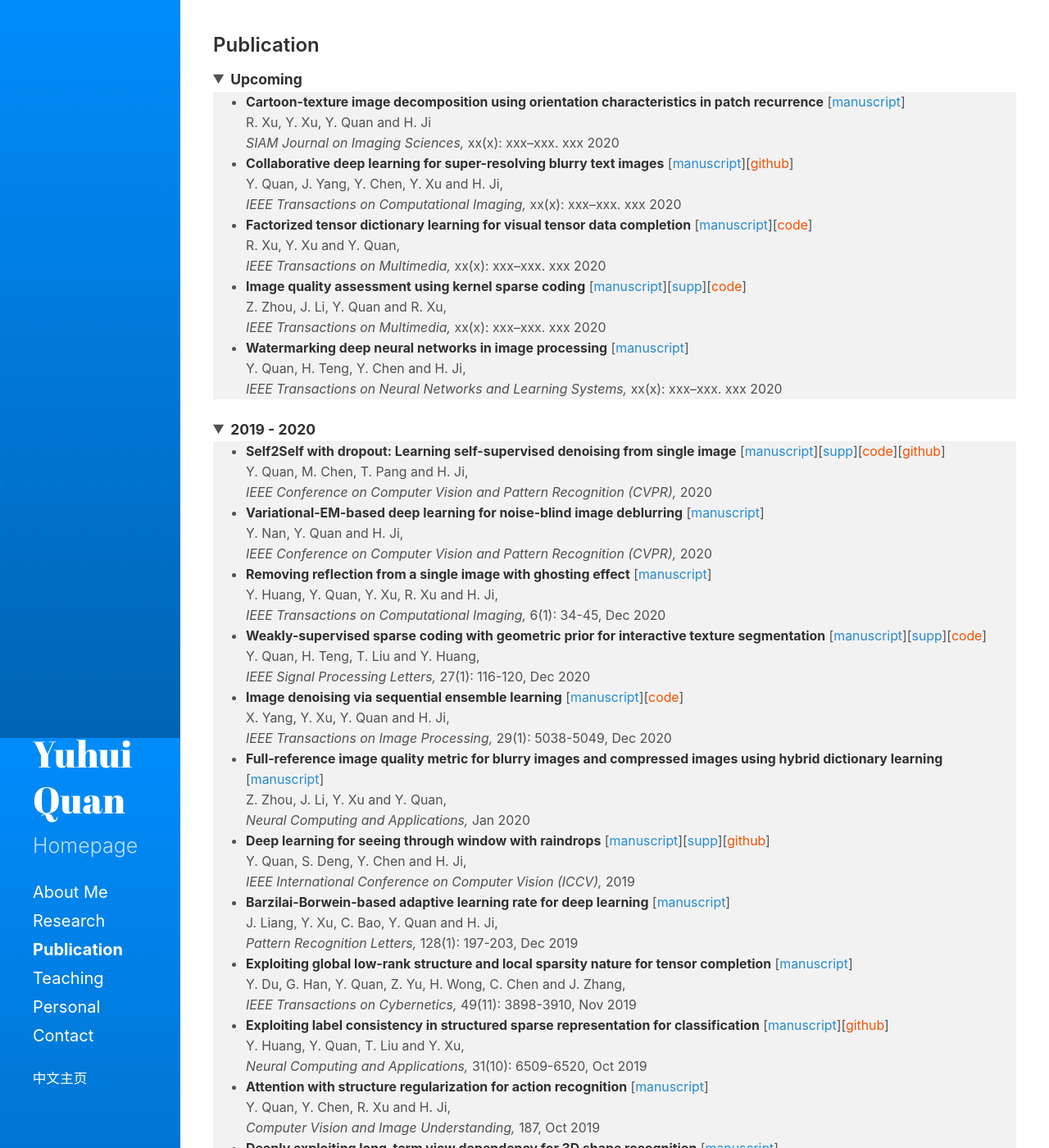
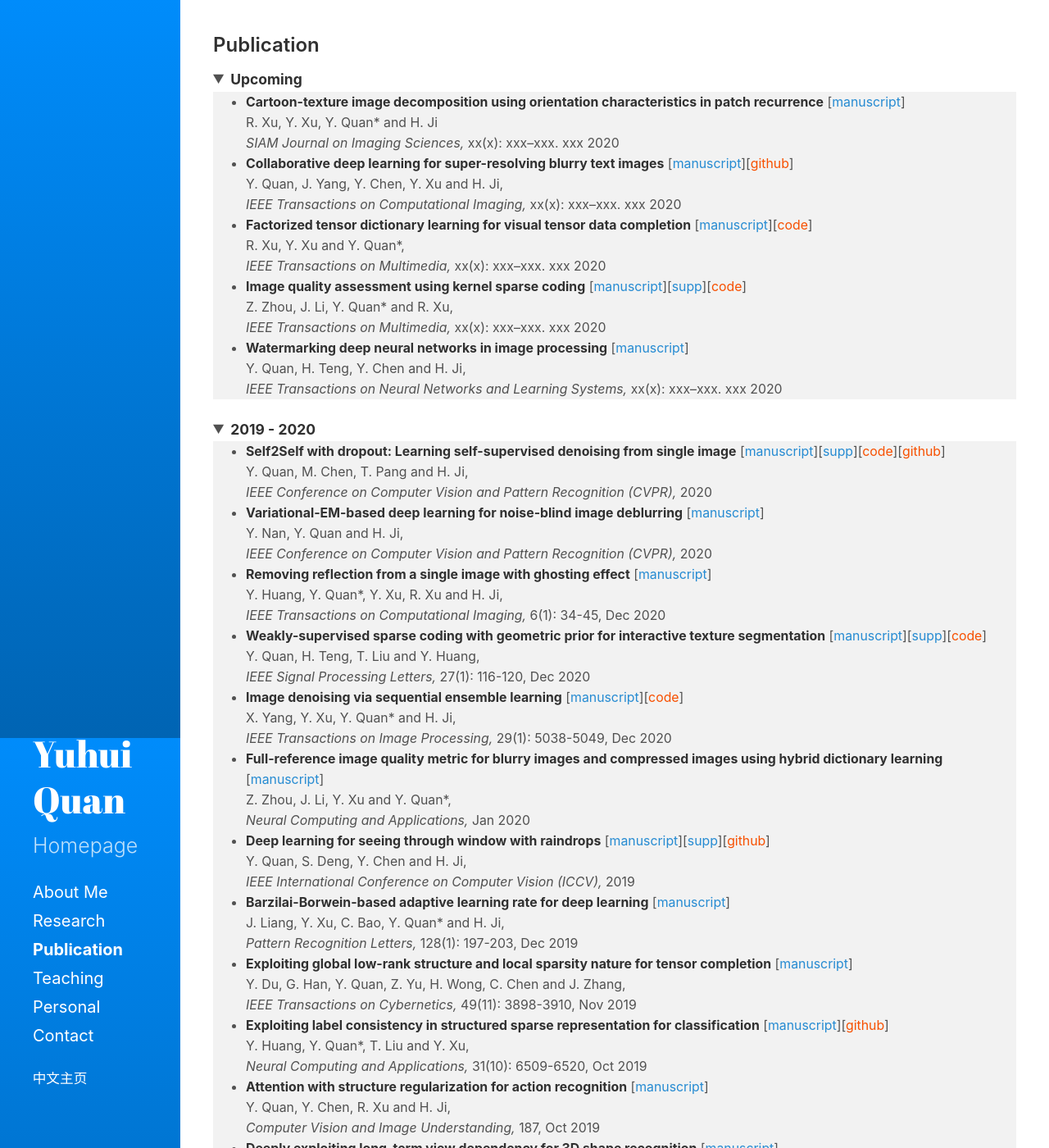
Before and after one commit to csyhquan/csyhquan.github.io, a Jekyll site: the page built from category/c_publication.md, in a window 1280 px wide and 1400 px high. Shown: the whole window at 82% size. Built offline with Jekyll 4.4.1, drawn with Linux system fonts in a browser that asks for light colours; some of the changed text lies outside the part shown.

Commit message:
Update c_publication.md

```diff
--- a/category/c_publication.md
+++ b/category/c_publication.md
@@ -8,16 +8,16 @@ title: Publication
 <small>
 <ul style="background-color: #f2f2f2;">
 <li><span style="font-size: 95%;"><strong>Cartoon-texture image decomposition using orientation characteristics in patch recurrence</strong>  [<a href="https://github.com/csyhquan/csyhquan.github.io/raw/master/manuscript/20x-siam-Cartoon-Texture%20Image%20Decomposition%20using%20Orientation%20Characteristics%20in%20Patch%20Recurrence.pdf">manuscript</a>]</span><br />
-<span style="font-size: 95%;"> R. Xu, Y. Xu, Y. Quan and H. Ji<br />
+<span style="font-size: 95%;"> R. Xu, Y. Xu, Y. Quan* and H. Ji<br />
 <em>SIAM Journal on Imaging Sciences, </em>xx(x): xxx–xxx. xxx 2020</span></li>
 <li><span style="font-size: 95%;"><strong>Collaborative deep learning for super-resolving blurry text images</strong>  [<a href="https://github.com/csyhquan/csyhquan.github.io/raw/master/manuscript/20x-tci-Collaborative%20Deep%20Learning%20for%20Super-Resolving%20Blurry%20Text%20Images.pdf">manuscript</a>][<a href="https://github.com/csjietingyang/ImplementationOfOurAcceptedPaper"><font color="#F75000">github</font></a>]</span><br />
 <span style="font-size: 95%;">Y. Quan, J. Yang, Y. Chen, Y. Xu and H. Ji, <br />
 <em>IEEE Transactions on Computational Imaging, </em>xx(x): xxx–xxx. xxx 2020</span></li>
 <li><span style="font-size: 95%;"><strong>Factorized tensor dictionary learning for visual tensor data completion</strong>  [<a href="https://github.com/csyhquan/csyhquan.github.io/raw/master/manuscript/20x-tmm-Factorized%20Tensor%20Dictionary%20Learning%20for%20Visual%20Tensor%20Data%20Completion.PDF">manuscript</a>][<a href="https://github.com/csyhquan/csyhquan.github.io/raw/master/code/tensor_completion.rar"><font color="#F75000">code</font></a>]</span><br />
-<span style="font-size: 95%;">R. Xu, Y. Xu and Y. Quan, <br />
+<span style="font-size: 95%;">R. Xu, Y. Xu and Y. Quan*, <br />
 <em>IEEE Transactions on Multimedia, </em>xx(x): xxx–xxx. xxx 2020</span></li>
 <li><span style="font-size: 95%;"><strong>Image quality assessment using kernel sparse coding</strong>  [<a href="https://github.com/csyhquan/csyhquan.github.io/raw/master/manuscript/20x-tmm-Image%20Quality%20Assessment%20Using%20Kernel%20Sparse%20Coding.pdf">manuscript</a>][<a href="https://github.com/csyhquan/csyhquan.github.io/raw/master/manuscript/20x-tmm-Image%20Quality%20Assessment%20Using%20Kernel%20Sparse%20Coding%20(SUPP).pdf">supp</a>][<a href="https://github.com/csyhquan/csyhquan.github.io/raw/master/code/TMM-kernel/TMM-KSC_IQA-FinalCode.rar"><font color="#F75000">code</font></a>]</span><br />
-<span style="font-size: 95%;"> Z. Zhou, J. Li, Y. Quan and R. Xu, <br />
+<span style="font-size: 95%;"> Z. Zhou, J. Li, Y. Quan* and R. Xu, <br />
 <em>IEEE Transactions on Multimedia, </em>xx(x): xxx–xxx. xxx 2020</span></li>
 <li><span style="font-size: 95%;"><strong>Watermarking deep neural networks in image processing</strong>  [<a href="https://github.com/csyhquan/csyhquan.github.io/raw/master/manuscript/20x-tnnls-Watermarking%20Deep%20Neural%20Networks%20in%20Image%20Processing.pdf">manuscript</a>]</span><br />
 <span style="font-size: 95%;"> Y. Quan, H. Teng, Y. Chen and H. Ji, <br />
@@ -38,38 +38,38 @@ title: Publication
 <span style="font-size: 95%;"> Y. Nan, Y. Quan and H. Ji, <br />
 <em>IEEE Conference on Computer Vision and Pattern Recognition (CVPR), </em>2020</span></li><!--Seattle(virtual），Jun-->
 <li><span style="font-size: 95%;"><strong>Removing reflection from a single image with ghosting effect</strong> [<a href="https://github.com/csyhquan/csyhquan.github.io/raw/master/manuscript/20-tci-Removing%20Reflection%20From%20a%20Single%20Image%20With%20Ghosting%20Effect.pdf" download="github3">manuscript</a>]</span><br />
-<span style="font-size: 95%;"> Y. Huang, Y. Quan, Y. Xu, R. Xu and H. Ji,<br />
+<span style="font-size: 95%;"> Y. Huang, Y. Quan*, Y. Xu, R. Xu and H. Ji,<br />
  <em> IEEE Transactions on Computational Imaging, </em>6(1): 34-45, Dec 2020</span></li>
  <li><span style="font-size: 95%;"><strong>Weakly-supervised sparse coding with geometric prior for interactive texture segmentation</strong> [<a href="https://github.com/csyhquan/csyhquan.github.io/raw/master/manuscript/20-spl-Weakly-Supervised%20Sparse%20Coding%20with%20Geometric%20Prior%20for%20Interactive%20Texture%20Segmentation.pdf" download="github4">manuscript</a>][<a href="https://github.com/csyhquan/csyhquan.github.io/raw/master/manuscript/20-spl-Weakly-Supervised%20Sparse%20Coding%20with%20Geometric%20Prior%20for%20Interactive%20Texture%20Segmentation%20(SUPP).pdf" download="sup3">supp</a>][<a href="https://github.com/csyhquan/csyhquan.github.io/raw/master/code/code-texture%20segmentation.rar"><font color="#F75000">code</font></a>]</span><br />
 <span style="font-size: 95%;"> Y. Quan, H. Teng, T. Liu and Y. Huang,<br />
  <em> IEEE Signal Processing Letters, </em>27(1): 116-120, Dec 2020</span></li>
  <li><span style="font-size: 95%;"><strong>Image denoising via sequential ensemble learning</strong> [<a href="https://github.com/csyhquan/csyhquan.github.io/raw/master/manuscript/20-tip-Image%20Denoising%20via%20Sequential%20Ensemble%20Learning.pdf" download="github4">manuscript</a>][<a href="https://github.com/csyhquan/csyhquan.github.io/raw/master/code/20-tip-Image%20Denoising%20via%20Sequential%20Ensemble%20Learning/ensemble-denoiser.rar" download="code9"><font color="#F75000">code</font></a>]</span><br />
-<span style="font-size: 95%;"> X. Yang, Y. Xu, Y. Quan and H. Ji,<br />
+<span style="font-size: 95%;"> X. Yang, Y. Xu, Y. Quan* and H. Ji,<br />
  <em> IEEE Transactions on Image Processing, </em>29(1): 5038-5049, Dec 2020</span></li>
  <li><span style="font-size: 95%;"><strong>Full-reference image quality metric for blurry images and compressed images using hybrid dictionary learning</strong> [<a href="https://github.com/csyhquan/csyhquan.github.io/raw/master/manuscript/20-nca-Full-reference%20image%20quality%20metric%20for%20blurry%20images%20and%20compressed%20images%20using%20hybrid%20dictionary%20learning.pdf" download="github">manuscript</a>] </span><br />
-<span style="font-size: 95%;"> Z. Zhou, J. Li, Y. Xu and Y. Quan,<br />
+<span style="font-size: 95%;"> Z. Zhou, J. Li, Y. Xu and Y. Quan*,<br />
 <em> Neural Computing and Applications, </em>Jan 2020</span></li>
 
 <li><span style="font-size: 95%;"><strong>Deep learning for seeing through window with raindrops</strong> [<a href="https://github.com/csyhquan/csyhquan.github.io/raw/master/manuscript/19-iccv-Deep%20Learning%20for%20Seeing%20Through%20Window%20With%20Raindrops.pdf" download="github1">manuscript</a>][<a href="https://github.com/csyhquan/csyhquan.github.io/raw/master/manuscript/19-iccv-Deep%20Learning%20for%20Seeing%20Through%20Window%20With%20Raindrops%20(SUPP).pdf" download="sup2">supp</a>][<a href="https://github.com/jackiesdd/raindropAttention"><font color="#F75000">github</font></a>]</span><br />
 <span style="font-size: 95%;"> Y. Quan, S. Deng, Y. Chen and H. Ji,<br />
  <em> IEEE International Conference on Computer Vision (ICCV), </em><!--Seoul, Oct -->2019</span></li>
  <li><span style="font-size: 95%;"><strong>Barzilai-Borwein-based adaptive learning rate for deep learning</strong> [<a href="https://github.com/csyhquan/csyhquan.github.io/raw/master/manuscript/19-pr-Barzilai%E2%80%93Borwein-based%20adaptive%20learning%20rate%20for%20deep%20learning.pdf" download="github6">manuscript</a>]</span><br />
-<span style="font-size: 95%;"> J. Liang, Y. Xu, C. Bao, Y. Quan and H. Ji,<br />
+<span style="font-size: 95%;"> J. Liang, Y. Xu, C. Bao, Y. Quan* and H. Ji,<br />
  <em> Pattern Recognition Letters, </em>128(1): 197-203, Dec 2019</span></li>
  <li><span style="font-size: 95%;"><strong>Exploiting global low-rank structure and local sparsity nature for tensor completion</strong> [<a href="https://github.com/csyhquan/csyhquan.github.io/raw/master/manuscript/19-tcyb-Exploiting%20Global%20Low-rank%20Structure%20and%20Local%20Sparsity%20Nature%20for%20Tensor%20Completion.pdf" download="github10">manuscript</a>]</span><br />
 <span style="font-size: 95%;"> Y. Du, G. Han, Y. Quan, Z. Yu, H. Wong, C. Chen and J. Zhang,<br />
 <em> IEEE Transactions on Cybernetics,</em> 49(11): 3898-3910, Nov 2019</span></li>
 <li><span style="font-size: 95%;"><strong>Exploiting label consistency in structured sparse representation for classification</strong> [<a href="https://github.com/csyhquan/csyhquan.github.io/raw/master/manuscript/19-nca-Exploiting%20label%20consistency%20in%20structured%20sparse%20representation%20for%20classification.pdf" download="github7">manuscript</a>][<a href="https://github.com/csyongdu/Exploiting-Global-Low-Rank-Structure-and-Local-Sparsity-Nature-for-Tensor-Completion"><font color="#F75000">github</font></a>] </span><br />
-<span style="font-size: 95%;"> Y. Huang, Y. Quan, T. Liu and Y. Xu,<br />
+<span style="font-size: 95%;"> Y. Huang, Y. Quan*, T. Liu and Y. Xu,<br />
 <em> Neural Computing and Applications, </em>31(10): 6509-6520, Oct 2019</span></li>
 <li><span style="font-size: 95%;"><strong>Attention with structure regularization for action recognition</strong> [<a href="https://github.com/csyhquan/csyhquan.github.io/raw/master/manuscript/19-cviu-Attention%20with%20structure%20regularization%20for%20action%20recognition.pdf" download="github8">manuscript</a>]</span><br />
 <span style="font-size: 95%;"> Y. Quan, Y. Chen, R. Xu and H. Ji,<br />
 <em> Computer Vision and Image Understanding, </em>187, Oct 2019</span></li>
 <li><span style="font-size: 95%;"><strong>Deeply exploiting long-term view dependency for 3D shape recognition</strong> [<a href="https://github.com/csyhquan/csyhquan.github.io/raw/master/manuscript/19-access-Deeply%20Exploiting%20Long-Term%20View%20Dependency%20for%203D%20Shape%20Recognition.pdf" download="github9">manuscript</a>] </span><br />
-<span style="font-size: 95%;"> Y. Xu, C. Zheng, R. Xu and Y. Quan,<br />
+<span style="font-size: 95%;"> Y. Xu, C. Zheng, R. Xu and Y. Quan*,<br />
 <em> IEEE Access, </em>7: 111678-111691, Aug 2019</span></li>
  <li><span style="font-size: 95%;"><strong>Supervised sparse coding with decision forest</strong> [<a href="https://github.com/csyhquan/csyhquan.github.io/raw/master/manuscript/19-spl-Supervised%20Sparse%20Coding%20With%20Decision%20Forest.pdf" download="github5">manuscript</a>]</span><br />
-<span style="font-size: 95%;"> Y. Huang, Y. Quan and T. Liu,<br />
+<span style="font-size: 95%;"> Y. Huang, Y. Quan* and T. Liu,<br />
  <em> IEEE Signal Processing Letters, </em>26(2): 327-331, Feb 2019</span></li>
 </ul>
 </small>
@@ -115,7 +115,7 @@ title: Publication
 <span style="font-size: 95%;"> C. Bao, H. Ji, Y. Quan and Z. Shen,<br />
 <em> IEEE Transactions on Patter Analysis and Machine Intelligence,</em> 38(7): 1356-1369, Jul 2016</span></li>
 <li><span style="font-size: 95%;"><strong>Supervised dictionary learning with multiple classifier integration</strong> [<a href="https://github.com/csyhquan/csyhquan.github.io/raw/master/manuscript/16-pr-Supervised%20dictionary%20learning%20with%20multiple%20classifier%20integration.pdf" download="github18">manuscript</a>][<a href="https://github.com/csyhquan/csyhquan.github.io/raw/master/code/16-pr-Supervised%20dictionary%20learning%20with%20multiple%20classifier%20integration/MCDLv7_pcode.rar" download="code7"><font color="#1F75000">code</font></a>] </span><br />
-<span style="font-size: 95%;">Y. Quan, Y. Xu, Y. Sun and Y. Huang,<br />
+<span style="font-size: 95%;">Y. Quan*, Y. Xu, Y. Sun and Y. Huang,<br />
 <em> Pattern Recognition,</em> 55: 247-260, Jul 2016</span></li>
 
 
```
